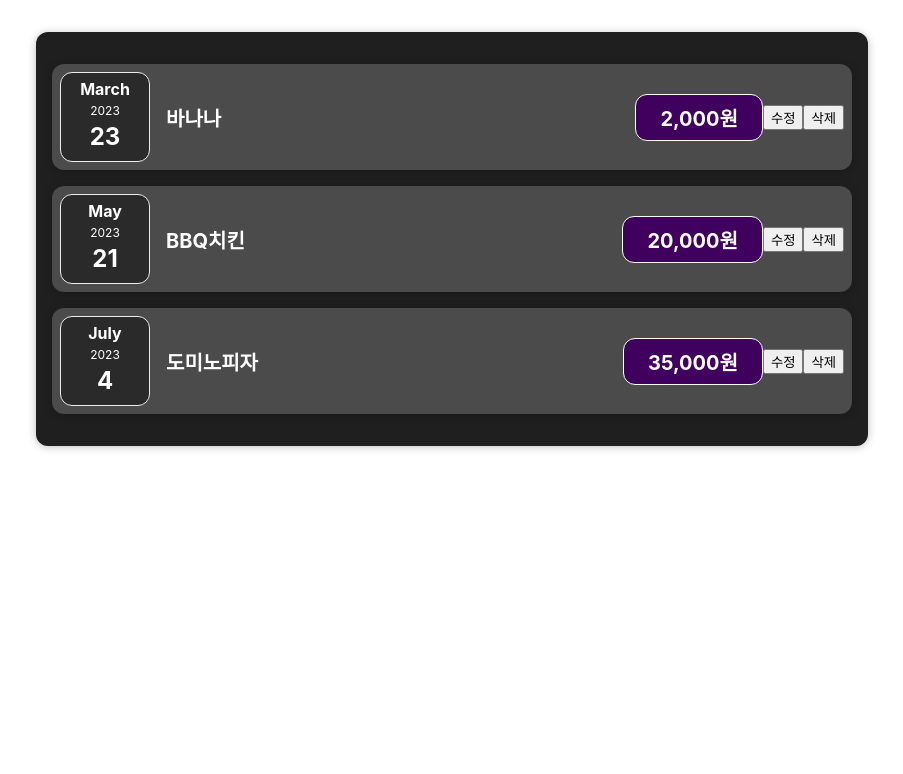
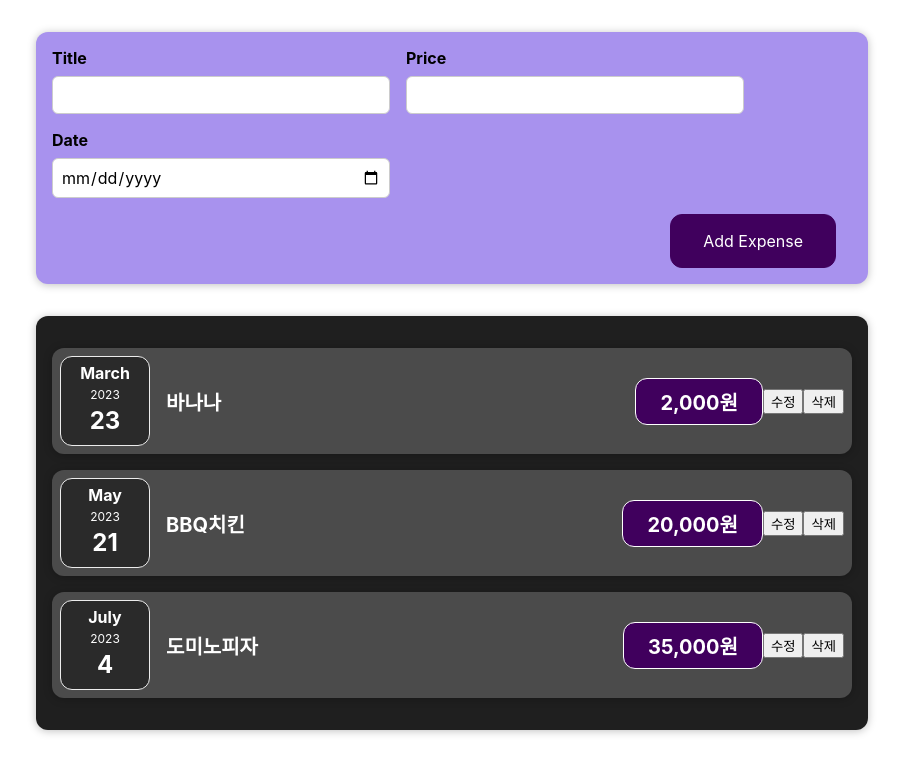
Before and after one commit to thf0128/react-basic-study202310, a React (Create React App) app: page / in a window 1280 px wide. Shown: the top 774 px of the page, without its empty margins (188-1091 px from the left). Built offline with nearby package versions, Linux system fonts and the light colour scheme.

Commit message:
7. 사용자 입력 리스닝, 여러개의 state생성

```diff
--- a/src/App.js
+++ b/src/App.js
@@ -1,8 +1,7 @@
 import React from 'react';
 import './App.css';
-import ExpenseItem from './components/ExpenseItem';
-import Expenses from './components/Expenses';
-import Hello from './Hello';
+import Expenses from './components/Expenses/Expenses';
+import NewExpense from './components/NewExpense/NewExpense';
 
 const App = () => {
   //지출 항목 객체 배열
@@ -29,6 +28,7 @@
 
   return (
     <>
+      <NewExpense />
       <Expenses items={expenses} />
     </>
   );
--- a/src/components/ExpenseItem.js
+++ b/src/components/Expenses/ExpenseItem.js
@@ -2,7 +2,7 @@
 // css 로딩
 import './ExpenseItem.css';
 import ExpenseDate from './ExpenseDate';
-import Card from './UI/Card';
+import Card from '../UI/Card';
 
 const ExpenseItem = ({ title, price: propsPrice, date }) => {
   // let itemTitle = title;
--- /dev/null
+++ b/src/components/NewExpense/ExpenseForm.css
@@ -0,0 +1,26 @@
+.new-expense__controls {
+  display: flex;
+  flex-wrap: wrap;
+  gap: 1rem;
+  margin-bottom: 1rem;
+  text-align: left;
+}
+
+.new-expense__control label {
+  font-weight: bold;
+  margin-bottom: 0.5rem;
+  display: block;
+}
+
+.new-expense__control input {
+  font: inherit;
+  padding: 0.5rem;
+  border-radius: 6px;
+  border: 1px solid #ccc;
+  width: 20rem;
+  max-width: 100%;
+}
+
+.new-expense__actions {
+  text-align: right;
+}
--- /dev/null
+++ b/src/components/NewExpense/ExpenseForm.js
@@ -0,0 +1,36 @@
+import React from 'react';
+import './ExpenseForm.css';
+
+const ExpenseForm = () => {
+  return (
+    <form>
+      <div className='new-expense__controls'>
+        <div className='new-expense__control'>
+          <label>Title</label>
+          <input type='text' />
+        </div>
+        <div className='new-expense__control'>
+          <label>Price</label>
+          <input
+            type='number'
+            min='100'
+            step='100'
+          />
+        </div>
+        <div className='new-expense__control'>
+          <label>Date</label>
+          <input
+            type='date'
+            min='2019-01-01'
+            max='2025-12-31'
+          />
+        </div>
+      </div>
+      <div className='new-expense__actions'>
+        <button type='submit'>Add Expense</button>
+      </div>
+    </form>
+  );
+};
+
+export default ExpenseForm;
--- /dev/null
+++ b/src/components/NewExpense/NewExpense.css
@@ -0,0 +1,38 @@
+.new-expense {
+  background-color: #a892ee;
+  padding: 1rem;
+  margin: 2rem auto;
+  width: 50rem;
+  max-width: 95%;
+  border-radius: 12px;
+  text-align: center;
+  box-shadow: 0 1px 8px rgba(0, 0, 0, 0.25);
+}
+
+.new-expense button {
+  font: inherit;
+  cursor: pointer;
+  padding: 1rem 2rem;
+  border: 1px solid #40005d;
+  background-color: #40005d;
+  color: white;
+  border-radius: 12px;
+  margin-right: 1rem;
+}
+
+.new-expense button:hover,
+.new-expense button:active {
+  background-color: #510674;
+  border-color: #510674;
+}
+
+.new-expense button.alternative {
+  color: #220131;
+  border-color: transparent;
+  background-color: transparent;
+}
+
+.new-expense button.alternative:hover,
+.new-expense button.alternative:active {
+  background-color: #ddb3f8;
+}
--- /dev/null
+++ b/src/components/NewExpense/NewExpense.js
@@ -0,0 +1,13 @@
+import React from 'react';
+import './NewExpense.css';
+import ExpenseForm from './ExpenseForm';
+
+const NewExpense = () => {
+  return (
+    <div className='new-expense'>
+      <ExpenseForm />
+    </div>
+  );
+};
+
+export default NewExpense;
```
Also changed, not shown: src/components/Expenses/ExpenseDate.css (renamed from src/components/ExpenseDate.css), src/components/Expenses/ExpenseDate.js (renamed from src/components/ExpenseDate.js), src/components/Expenses/ExpenseItem.css (renamed from src/components/ExpenseItem.css), src/components/Expenses/Expenses.css (renamed from src/components/Expenses.css), src/components/Expenses/Expenses.js (renamed from src/components/Expenses.js).
